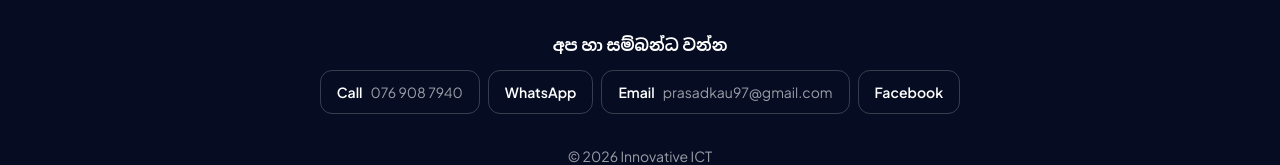
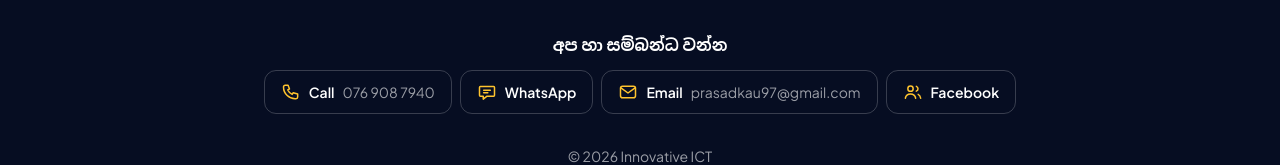
Before and after one commit to Prasad-k-Github/Innovative-ICT-LMS, a Next.js app: page / in a window 1280 px wide. Shown: the part 3673-3838 px from the top of the page. Built offline with nearby package versions, Linux system fonts and the light colour scheme; no server answers; the database is empty.

Commit message:
Footer: icons on contact and social buttons
Co-Authored-By: Claude Sonnet 5.5 <noreply@anthropic.com>
Claude-Session: https://claude.ai/code/session_01DUqi8PcyS5cuqHNfacsNSC

```diff
--- a/src/app/page.tsx
+++ b/src/app/page.tsx
@@ -36,18 +36,24 @@ const JOURNEY: { title: string; text: string }[] = [
 ];
 
 // CONTACT (constants) වලින් footer සබැඳි සාදයි: හිස් අගයන් සහ https නොවන සමාජ මාධ්‍ය link නොසලකා හරියි
-function contactLinks(): { label: string; href: string; detail?: string; external?: boolean }[] {
-  const out: { label: string; href: string; detail?: string; external?: boolean }[] = [];
+function contactLinks(): { label: string; href: string; icon: IconName; detail?: string; external?: boolean }[] {
+  const out: { label: string; href: string; icon: IconName; detail?: string; external?: boolean }[] = [];
   // ශ්‍රී ලංකා ඇතුළු අංක: 0769087940 → 94769087940
   const digits = (v: string) => {
     const d = v.replace(/[^\d]/g, "");
     return d.startsWith("0") ? `94${d.slice(1)}` : d;
   };
-  if (CONTACT.phone && digits(CONTACT.phone).length >= 9) out.push({ label: "Call", href: `tel:+${digits(CONTACT.phone)}`, detail: CONTACT.phone });
-  if (CONTACT.whatsapp && digits(CONTACT.whatsapp).length >= 9) out.push({ label: "WhatsApp", href: `https://wa.me/${digits(CONTACT.whatsapp)}`, external: true });
-  if (/^[^\s@]+@[^\s@]+\.[^\s@]+$/.test(CONTACT.email)) out.push({ label: "Email", href: `mailto:${CONTACT.email}`, detail: CONTACT.email });
-  for (const [label, url] of [["Facebook", CONTACT.facebook], ["YouTube", CONTACT.youtube], ["TikTok", CONTACT.tiktok], ["Instagram", CONTACT.instagram]] as const) {
-    if (url.startsWith("https://")) out.push({ label, href: url, external: true });
+  if (CONTACT.phone && digits(CONTACT.phone).length >= 9) out.push({ label: "Call", icon: "phone", href: `tel:+${digits(CONTACT.phone)}`, detail: CONTACT.phone });
+  if (CONTACT.whatsapp && digits(CONTACT.whatsapp).length >= 9) out.push({ label: "WhatsApp", icon: "chat", href: `https://wa.me/${digits(CONTACT.whatsapp)}`, external: true });
+  if (/^[^\s@]+@[^\s@]+\.[^\s@]+$/.test(CONTACT.email)) out.push({ label: "Email", icon: "mail", href: `mailto:${CONTACT.email}`, detail: CONTACT.email });
+  const socials: [string, string, IconName][] = [
+    ["Facebook", CONTACT.facebook, "users"],
+    ["YouTube", CONTACT.youtube, "play"],
+    ["TikTok", CONTACT.tiktok, "globe"],
+    ["Instagram", CONTACT.instagram, "globe"],
+  ];
+  for (const [label, url, icon] of socials) {
+    if (url.startsWith("https://")) out.push({ label, href: url, icon, external: true });
   }
   return out;
 }
@@ -330,10 +336,11 @@ export default async function Home(props: PageProps<"/">) {
                   <a
                     href={c.href}
                     {...(c.external ? { target: "_blank", rel: "noopener noreferrer" } : {})}
-                    className="inline-flex min-h-11 items-center rounded-xl border border-white/20 px-4 text-sm font-semibold text-white transition hover:bg-white/10"
+                    className="inline-flex min-h-11 items-center gap-2 rounded-xl border border-white/20 px-4 text-sm font-semibold text-white transition hover:bg-white/10"
                   >
+                    <Icon name={c.icon} className="h-5 w-5 shrink-0 text-sun" />
                     {c.label}
-                    {c.detail && <span className="ml-2 font-normal text-white/60">{c.detail}</span>}
+                    {c.detail && <span className="font-normal text-white/60">{c.detail}</span>}
                   </a>
                 </li>
               ))}
--- a/src/components/icons.tsx
+++ b/src/components/icons.tsx
@@ -150,6 +150,23 @@ const paths: Record<string, ReactNode> = {
       <path d="m10.5 9.5 4 2.5-4 2.5z" />
     </>
   ),
+  phone: (
+    <>
+      <path d="M5 4h3.5l1.7 4.3-2.1 1.3a11 11 0 0 0 5.3 5.3l1.3-2.1L20 14.5V18a2 2 0 0 1-2 2A14 14 0 0 1 3 6a2 2 0 0 1 2-2z" />
+    </>
+  ),
+  mail: (
+    <>
+      <rect x="3" y="5" width="18" height="14" rx="2.5" />
+      <path d="m3.5 7 8.5 6.2L20.5 7" />
+    </>
+  ),
+  globe: (
+    <>
+      <circle cx="12" cy="12" r="9" />
+      <path d="M3 12h18M12 3c2.6 2.6 3.9 5.6 3.9 9s-1.3 6.4-3.9 9c-2.6-2.6-3.9-5.6-3.9-9S9.4 5.6 12 3z" />
+    </>
+  ),
 };
 
 export type IconName = keyof typeof paths;
```
